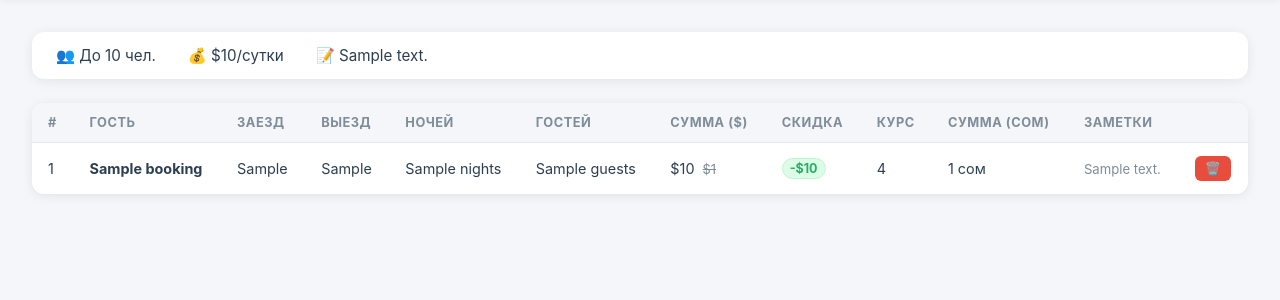
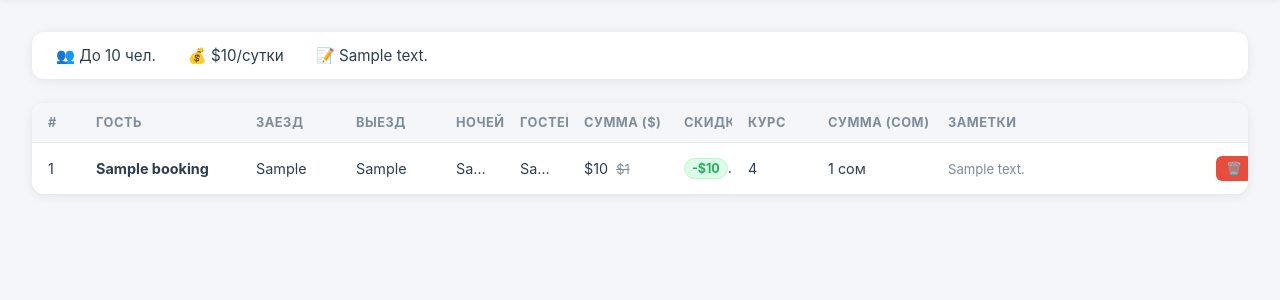
Before and after one commit to akiev-3/cottage-booking-system, a Flask app: template templates/cottage.html in a window 1280 px wide. Shown: the part 70-370 px from the top of the page. Run offline with Flask 3, Linux system fonts and the light colour scheme; the template is opened without the code that fills it: most values are stand-ins (such as "Sample title", 1, 10 or a date in 2020); some libraries are stand-ins or nearby versions.

Commit message:
Fix: fixed table column widths, no shifting on long data

```diff
--- a/static/css/style.css
+++ b/static/css/style.css
@@ -279,6 +279,7 @@ main { padding: 32px; max-width: 1300px; margin: 0 auto; }
   width: 100%;
   border-collapse: collapse;
   font-size: 0.9rem;
+  table-layout: fixed;
 }
 
 .bookings-table th {
@@ -290,18 +291,36 @@ main { padding: 32px; max-width: 1300px; margin: 0 auto; }
   letter-spacing: 0.04em;
   color: var(--muted);
   border-bottom: 1px solid var(--border);
+  white-space: nowrap;
+  overflow: hidden;
 }
 
 .bookings-table td {
   padding: 13px 16px;
   border-bottom: 1px solid var(--border);
   vertical-align: middle;
+  overflow: hidden;
+  text-overflow: ellipsis;
+  white-space: nowrap;
 }
 .bookings-table tr:last-child td { border-bottom: none; }
 .bookings-table tr:hover td { background: #f8fafd; }
 .bookings-table tr.past td { color: var(--muted); }
 
-.notes-cell { max-width: 200px; font-size: 0.82rem; color: var(--muted); }
+/* Фиксированные ширины колонок */
+.bookings-table th:nth-child(1)  { width: 48px;  } /* # */
+.bookings-table th:nth-child(2)  { width: 160px; } /* Гость */
+.bookings-table th:nth-child(3)  { width: 100px; } /* Заезд */
+.bookings-table th:nth-child(4)  { width: 100px; } /* Выезд */
+.bookings-table th:nth-child(5)  { width: 64px;  } /* Ночей */
+.bookings-table th:nth-child(6)  { width: 64px;  } /* Гостей */
+.bookings-table th:nth-child(7)  { width: 100px; } /* Сумма $ */
+.bookings-table th:nth-child(8)  { width: 64px;  } /* Скидка */
+.bookings-table th:nth-child(9)  { width: 80px;  } /* Курс */
+.bookings-table th:nth-child(10) { width: 120px; } /* Сумма сом */
+.bookings-table th:last-child    { width: 48px;  } /* Удалить */
+
+.notes-cell { font-size: 0.82rem; color: var(--muted); overflow: hidden; text-overflow: ellipsis; }
 
 /* ── Empty state ── */
 .empty-state {
```
Also changed, not shown: templates/services.html (+15 -3 lines).
